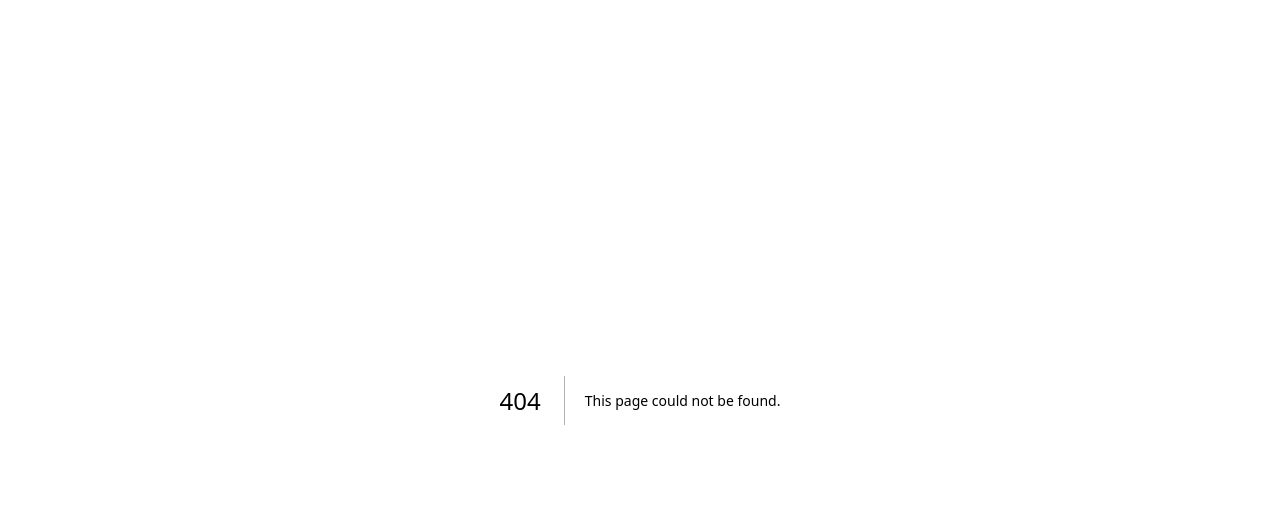
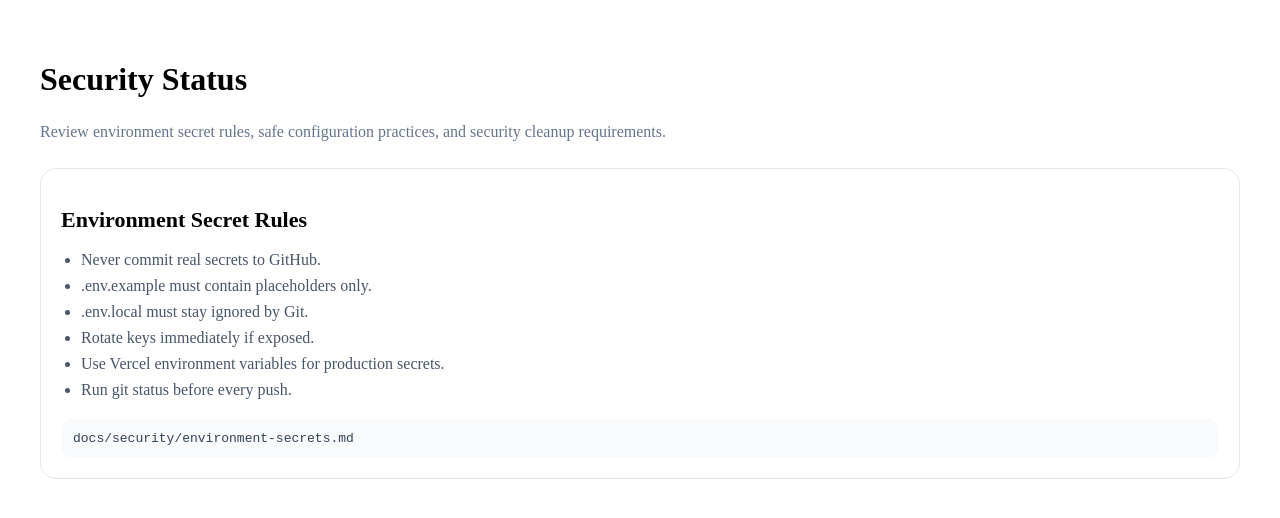
Before and after one commit to mike41192/Crestpoint-solutions-modular-v2, a Next.js app: page /admin/settings/security-status in a window 1280 px wide. Before the commit this address had no page. Shown: the top 518 px of the page. Built offline with nearby package versions, Linux system fonts and the light colour scheme.

Commit message:
Phase 103: finalize stable scaffold restore point

```diff
--- /dev/null
+++ b/src/app/admin/settings/security-status/page.tsx
@@ -0,0 +1,49 @@
+import { PageHeader } from "@/components/layout/PageHeader"
+import { SectionCard } from "@/components/layout/SectionCard"
+
+const securityRules = [
+  "Never commit real secrets to GitHub.",
+  ".env.example must contain placeholders only.",
+  ".env.local must stay ignored by Git.",
+  "Rotate keys immediately if exposed.",
+  "Use Vercel environment variables for production secrets.",
+  "Run git status before every push.",
+]
+
+export default function SecurityStatusPage() {
+  return (
+    <main style={{ padding: "32px" }}>
+      <PageHeader
+        title="Security Status"
+        description="Review environment secret rules, safe configuration practices, and security cleanup requirements."
+      />
+
+      <SectionCard>
+        <h2 style={{ fontSize: "22px", fontWeight: 700 }}>
+          Environment Secret Rules
+        </h2>
+
+        <ul style={{ marginTop: "16px", paddingLeft: "20px" }}>
+          {securityRules.map((rule) => (
+            <li key={rule} style={{ marginBottom: "8px", color: "#475569" }}>
+              {rule}
+            </li>
+          ))}
+        </ul>
+
+        <code
+          style={{
+            display: "block",
+            marginTop: "20px",
+            padding: "12px",
+            borderRadius: "12px",
+            background: "#f8fafc",
+            color: "#334155",
+          }}
+        >
+          docs/security/environment-secrets.md
+        </code>
+      </SectionCard>
+    </main>
+  )
+}
```
Also changed, not shown: src/app/admin/settings/page.tsx (+7 -1 lines).
